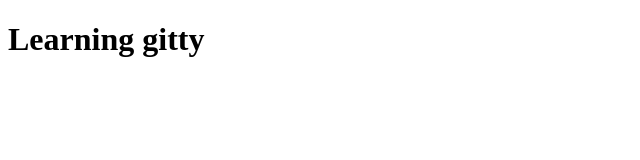
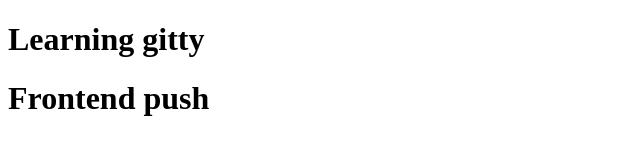
Before and after one commit to Gowtham-7S/github-, a plain HTML site: page samplerepo/index.html in a window 1280 px wide. Shown: the whole page, without its empty margins (0-640 px from the left). Drawn offline with Linux system fonts and the light colour scheme.

Commit message:
feat : added some frontend

```diff
--- a/samplerepo/index.html
+++ b/samplerepo/index.html
@@ -7,5 +7,6 @@
 </head>
 <body>
     <h1>Learning gitty</h1>
+    <h1>Frontend push</h1>
 </body>
 </html>
```
